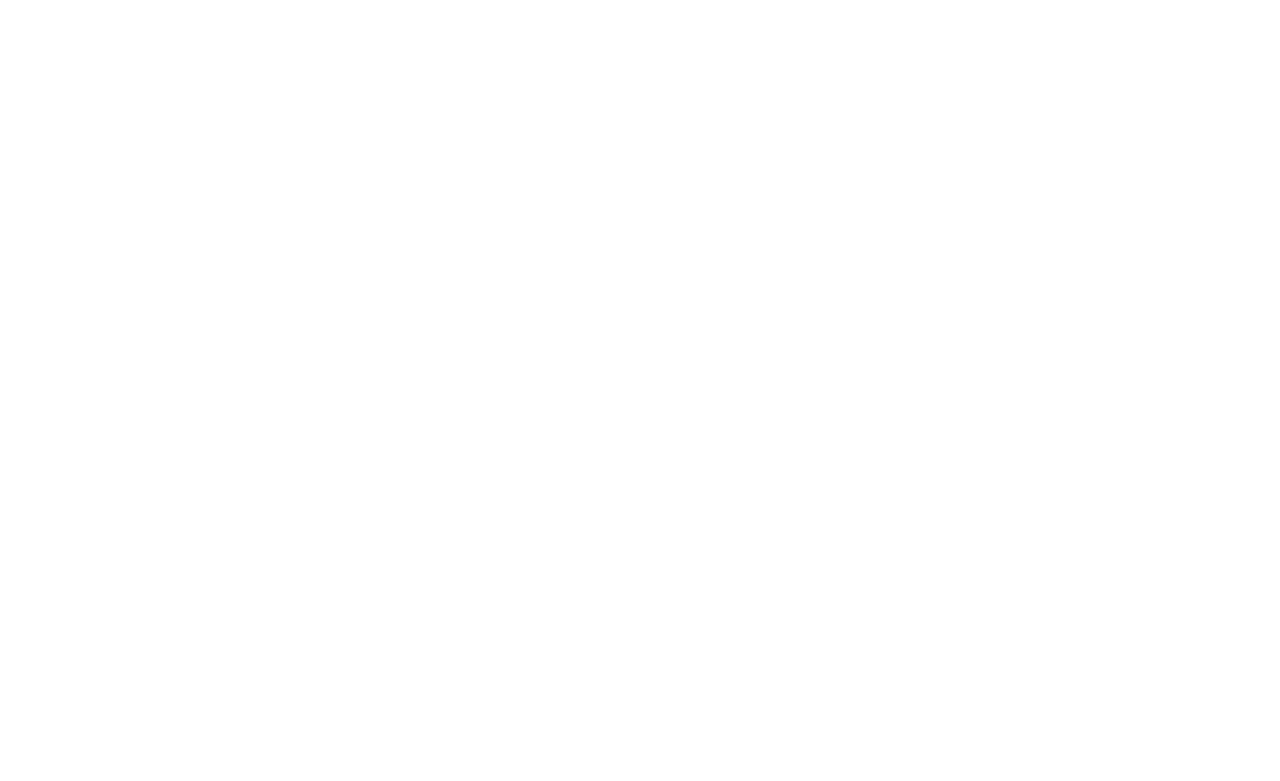
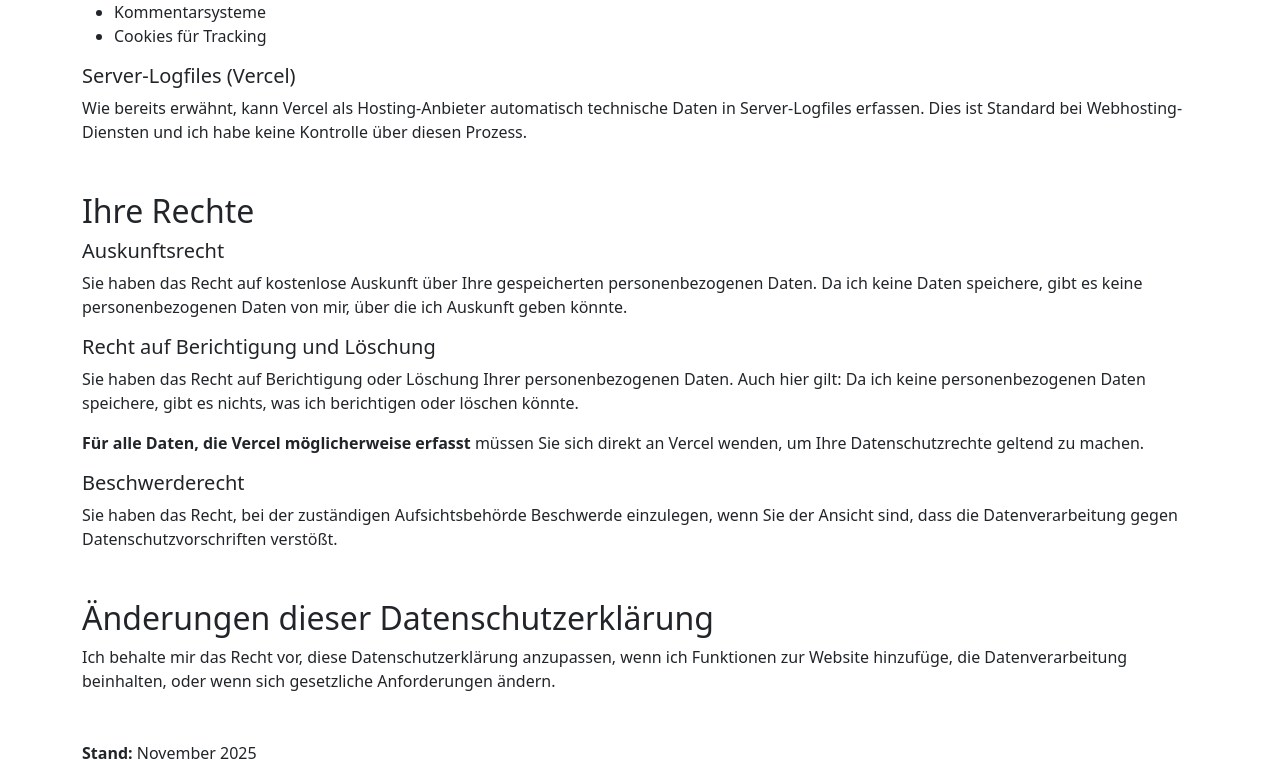
Before and after one commit to 1200BpmSpeedcore/tom_brauer_linktree, an Angular app: page /datenschutz in a window 1280 px wide. Before the commit this address led to /. Shown: the part 1755-2536 px from the top of the page. Before the commit the page ends 800 px from the top, so only its background shows below. Built offline with nearby package versions, Linux system fonts and the light colour scheme.

Commit message:
Add Datenschutzerklaerung
* add Datenschutzerklaerung component with sparse design
* add link in footer

```diff
--- a/src/app/app.html
+++ b/src/app/app.html
@@ -95,6 +95,9 @@
             <li>
               <a class="nav-link" routerLink="/impressum" routerLinkActive="active">Impressum</a>
             </li>
+            <li>
+              <a class="nav-link" routerLink="/datenschutz" routerLinkActive="active">Datenschutzerklärung</a>
+            </li>
           </ul>
         </div>
       </div>
--- /dev/null
+++ b/src/app/forms/privacy/datenschutzerklaerung/datenschutzerklaerung.html
@@ -0,0 +1,153 @@
+<div class="privacy-container">
+  <h1>Datenschutzerklärung</h1>
+
+  <div class="mb-5">
+    <h2>Datenschutz auf einen Blick</h2>
+
+    <h5>Allgemeine Informationen</h5>
+    <p>
+      Die folgenden Informationen geben einen einfachen Überblick darüber, was mit Ihren personenbezogenen Daten passiert, wenn Sie diese
+      Website besuchen. Personenbezogene Daten sind alle Daten, mit denen Sie persönlich identifiziert werden können.
+    </p>
+
+    <h5>Datenerfassung auf dieser Website</h5>
+    <p>
+      <strong>Wer ist verantwortlich für die Datenerfassung auf dieser Website?</strong><br>
+      Ich, Tom Brauer, bin der Betreiber dieser Website und für die Datenverarbeitung verantwortlich.
+    </p>
+
+    <p>
+      <strong>Wie erfasse ich Ihre Daten?</strong><br>
+      <strong>Ich erfasse oder speichere aktiv keine personenbezogenen Daten auf meinen Servern.</strong> Diese Website beinhaltet keine
+      Datenbanken, Kontaktformulare oder Analysetools, die Nutzerdaten erfassen.
+    </p>
+
+    <p>
+      <strong>Wofür nutze ich Ihre Daten?</strong><br>
+      Da ich keine personenbezogenen Daten erfasse, verwende ich sie auch nicht für irgendwelche Zwecke.
+    </p>
+
+    <p>
+      <strong>Welche Rechte haben Sie bezüglich Ihrer Daten?</strong><br>
+      Sie haben das Recht, jederzeit kostenlos Auskunft über Herkunft, Empfänger und Zweck Ihrer gespeicherten personenbezogenen Daten zu
+      erhalten. Sie haben außerdem ein Recht, die Berichtigung oder Löschung dieser Daten zu verlangen.
+    </p>
+  </div>
+
+  <div class="mb-5">
+    <h2>Hosting bei Vercel</h2>
+    <p>Diese Website wird gehostet von Vercel Inc., 440 N Barranca Ave #4133, Covina, CA 91723, USA.</p>
+
+    <p>
+      <strong>Wichtige Informationen zu Vercel:</strong><br>
+      Während ich selbst keine Daten erfasse, kann Vercel als Hosting-Anbieter automatisch technische Informationen in Server-Logfiles
+      sammeln und speichern, wie zum Beispiel:
+    </p>
+    <ul>
+      <li>IP-Adressen</li>
+      <li>Browsertyp und -version</li>
+      <li>Betriebssystem</li>
+      <li>Verweisende URL</li>
+      <li>Uhrzeit der Serveranfrage</li>
+    </ul>
+
+    <p>
+      Diese Datenerfassung wird von Vercel im Rahmen seiner Hosting-Dienste durchgeführt. Ich habe keine Kontrolle über diese automatische
+      Datenerfassung durch Vercel.
+    </p>
+
+    <p>
+      Detaillierte Informationen darüber, welche Daten Vercel erfasst und wie sie verarbeitet werden, finden Sie in der Datenschutzerklärung von Vercel:
+      <a href="https://vercel.com/legal/privacy-policy" target="_blank" rel="noopener noreferrer">
+        https://vercel.com/legal/privacy-policy
+      </a>
+    </p>
+  </div>
+
+  <div class="mb-5">
+    <h2>Allgemeine Hinweise und Pflichtinformationen</h2>
+
+    <h5>Datenschutz</h5>
+    <p>
+      Ich nehme den Schutz Ihrer persönlichen Daten sehr ernst. Da es sich um eine persönliche Website ohne Benutzerkonten,
+      Kontaktformulare oder Analysetools handelt, halte ich die Datenerfassung bewusst auf ein absolutes Minimum.
+    </p>
+
+    <h5>Hinweis zur verantwortlichen Stelle</h5>
+    <p>Die verantwortliche Stelle für die Datenverarbeitung auf dieser Website ist:</p>
+    <p>
+      Tom Brauer<br>
+      Eythraer Str. 60<br>
+      04229 Leipzig<br>
+      Deutschland<br>
+      E-Mail: tombrauer0102@gmail.com
+    </p>
+
+    <p>
+      Bitte beachten Sie jedoch, dass ich selbst keine Server betreibe - die Website wird vollständig auf der Infrastruktur von Vercel
+      gehostet.
+    </p>
+  </div>
+
+  <div class="mb-5">
+    <h2>Welche Daten ich erfasse</h2>
+
+    <h5>Meine Datenerfassung: Keine</h5>
+    <p>
+      Um ganz klar zu sein: <strong>Ich erfasse, verarbeite oder speichere keine personenbezogenen Daten von Besuchern dieser Website.</strong> Es gibt keine:
+    </p>
+    <ul>
+      <li>Kontaktformulare</li>
+      <li>Benutzerkonten</li>
+      <li>Newsletter-Anmeldungen</li>
+      <li>Analysetools (Google Analytics, etc.)</li>
+      <li>Kommentarsysteme</li>
+      <li>Cookies für Tracking</li>
+    </ul>
+
+    <h5>Server-Logfiles (Vercel)</h5>
+    <p>
+      Wie bereits erwähnt, kann Vercel als Hosting-Anbieter automatisch technische Daten in Server-Logfiles erfassen. Dies ist Standard bei
+      Webhosting-Diensten und ich habe keine Kontrolle über diesen Prozess.
+    </p>
+  </div>
+
+  <div class="mb-5">
+    <h2>Ihre Rechte</h2>
+
+    <h5>Auskunftsrecht</h5>
+    <p>
+      Sie haben das Recht auf kostenlose Auskunft über Ihre gespeicherten personenbezogenen Daten. Da ich keine Daten speichere, gibt es
+      keine personenbezogenen Daten von mir, über die ich Auskunft geben könnte.
+    </p>
+
+    <h5>Recht auf Berichtigung und Löschung</h5>
+    <p>
+      Sie haben das Recht auf Berichtigung oder Löschung Ihrer personenbezogenen Daten. Auch hier gilt: Da ich keine personenbezogenen
+      Daten speichere, gibt es nichts, was ich berichtigen oder löschen könnte.
+    </p>
+
+    <p>
+      <strong>Für alle Daten, die Vercel möglicherweise erfasst</strong>
+      müssen Sie sich direkt an Vercel wenden, um Ihre Datenschutzrechte geltend zu machen.
+    </p>
+
+    <h5>Beschwerderecht</h5>
+    <p>
+      Sie haben das Recht, bei der zuständigen Aufsichtsbehörde Beschwerde einzulegen, wenn Sie der Ansicht sind, dass die
+      Datenverarbeitung gegen Datenschutzvorschriften verstößt.
+    </p>
+  </div>
+
+  <div class="mb-5">
+    <h2>Änderungen dieser Datenschutzerklärung</h2>
+    <p>
+      Ich behalte mir das Recht vor, diese Datenschutzerklärung anzupassen, wenn ich Funktionen zur Website hinzufüge, die
+      Datenverarbeitung beinhalten, oder wenn sich gesetzliche Anforderungen ändern.
+    </p>
+  </div>
+
+  <div class="mt-5">
+    <p><strong>Stand:</strong> November 2025</p>
+  </div>
+</div>
```
Also changed, not shown: src/app/app.routes.ts (+6 -1 lines), src/app/forms/privacy/datenschutzerklaerung/datenschutzerklaerung.ts (added, +11 -0 lines), src/app/forms/privacy/datenschutzerklaerung/datenschutzerklaerung.scss (added), 1 other file (tests, documents, lock files or other folders).
